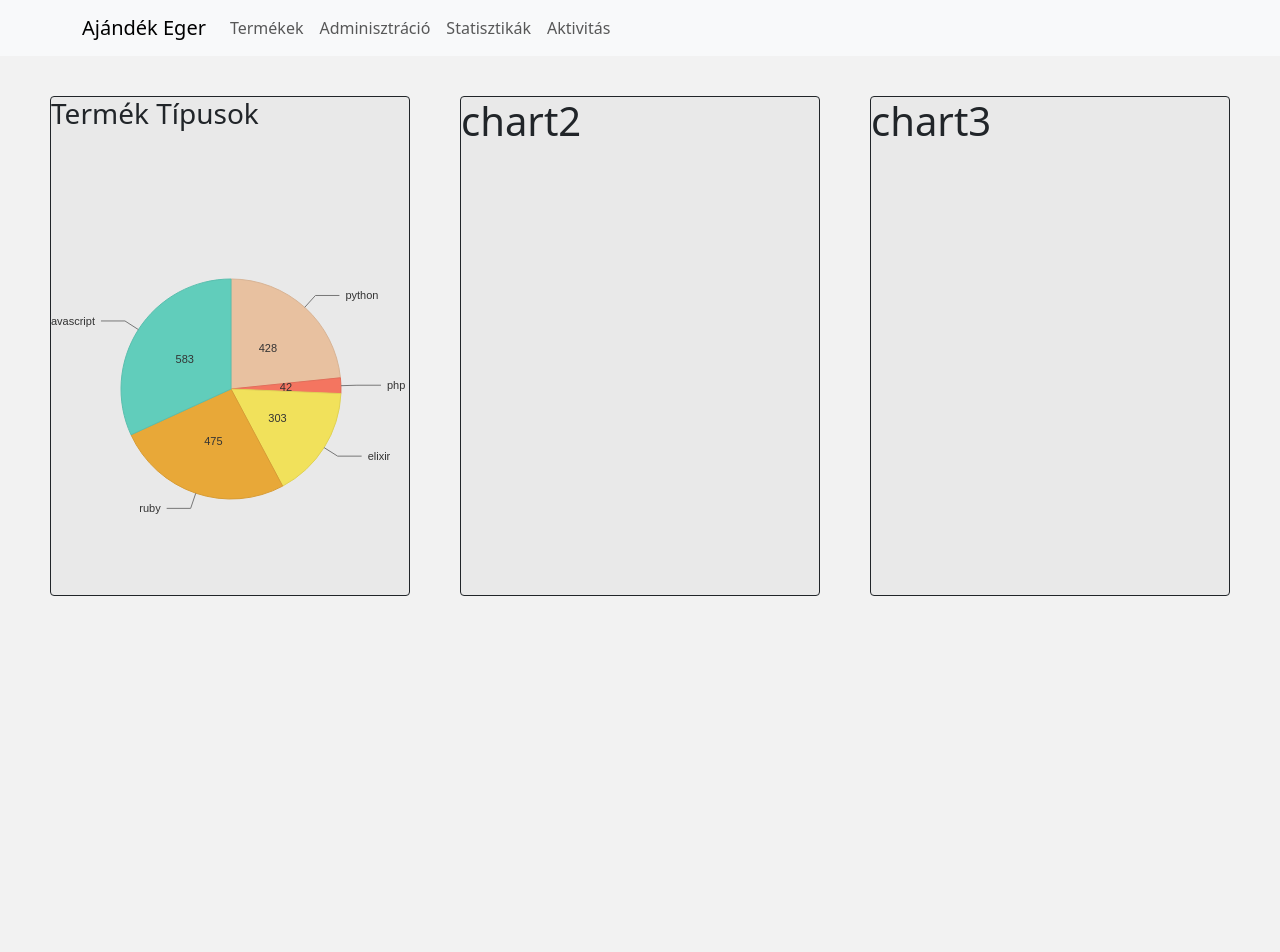
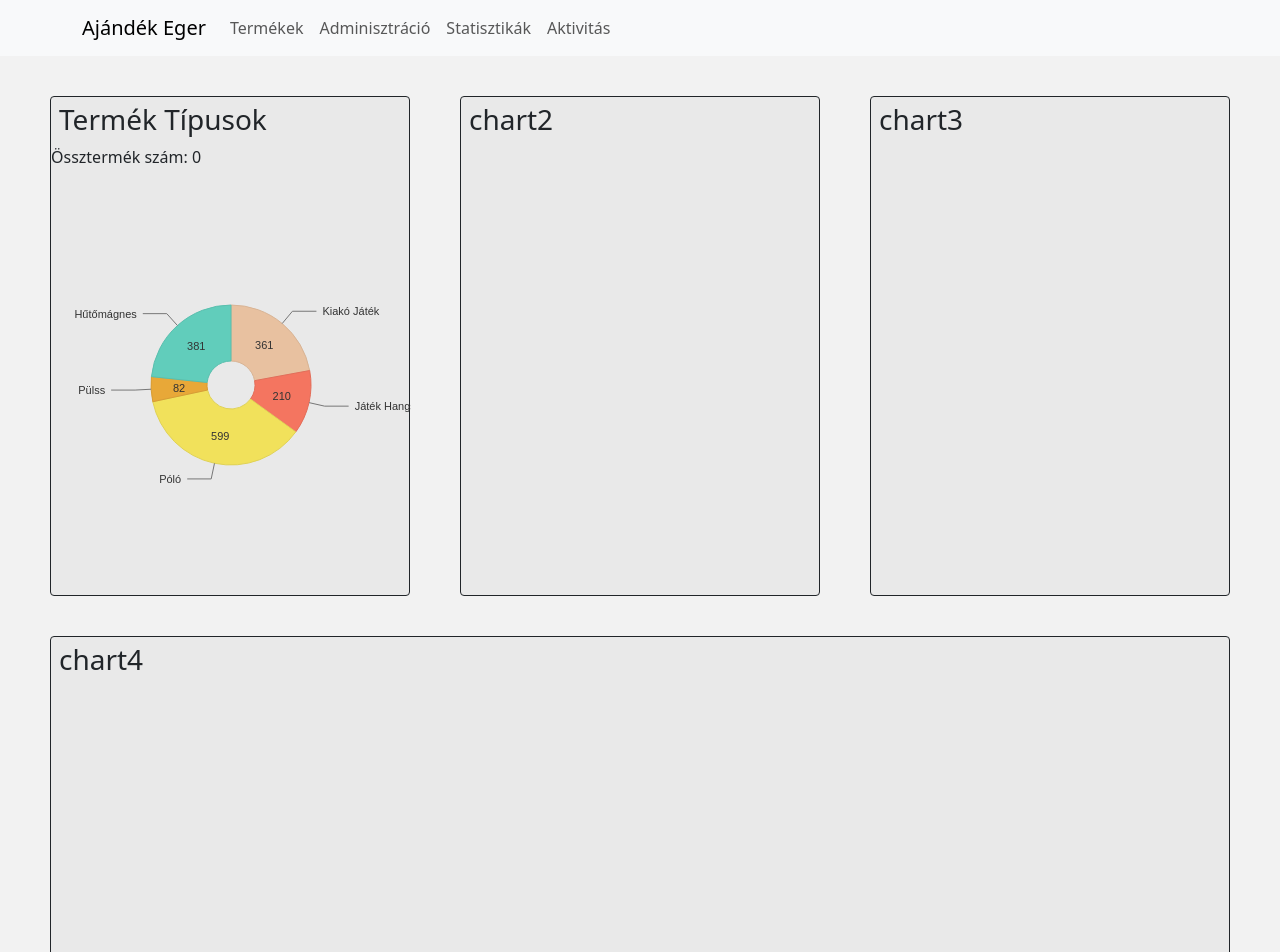
Before and after one commit to ulicsnykristof/ajandek_eger, a React (Vite) app in the folder ajandek_eger/: page /statisztikak in a window 1280 px wide. Shown: the top 952 px of the page. Before the commit the page ends 800 px from the top, so only its background shows below. Built offline with nearby package versions, Linux system fonts and the light colour scheme; no server answers.

Commit message:
visulas changes

```diff
--- a/ajandek_eger/src/components/statisztikak-page/StatisztikakPage.tsx
+++ b/ajandek_eger/src/components/statisztikak-page/StatisztikakPage.tsx
@@ -1,51 +1,81 @@
+import { useEffect, useState } from "react";
 import TermekTypePie from "./charts/TermekTypePie";
+import axios from "axios";
 
 function StatisztikakPage() {
+  const [termekek, setTermekek] = useState<any[]>([]);
+  useEffect(() => {
+    const fetchAllTermek = async () => {
+      try {
+        const res = await axios.get("http://localhost:8080/all");
+        setTermekek(res.data);
+      } catch (err) {
+        console.log(err);
+      }
+    };
+    fetchAllTermek();
+  }, []);
+
   const data = [
     {
-      id: "python",
-      label: "python",
-      value: 428,
-      color: "hsl(99, 70%, 50%)",
+      id: "Kiakó Játék",
+      label: "Kiakó Játék",
+      value: 361,
     },
     {
-      id: "php",
-      label: "php",
-      value: 42,
-      color: "hsl(129, 70%, 50%)",
+      id: "Játék Hangszer",
+      label: "Játék Hangszer",
+      value: 210,
     },
     {
-      id: "elixir",
-      label: "elixir",
-      value: 303,
-      color: "hsl(303, 70%, 50%)",
+      id: "Póló",
+      label: "Póló",
+      value: 599,
     },
     {
-      id: "ruby",
-      label: "ruby",
-      value: 475,
-      color: "hsl(86, 70%, 50%)",
+      id: "Pülss",
+      label: "Plüss",
+      value: 82,
     },
     {
-      id: "javascript",
-      label: "javascript",
-      value: 583,
-      color: "hsl(308, 70%, 50%)",
+      id: "Hűtőmágnes",
+      label: "Hűtőmágnes",
+      value: 381,
     },
   ];
+
+  let chartData: any = [];
+  type temp = { id: any; label: any; value: any };
+  const [temp] = useState<temp>({ id: "", label: "", value: "" });
+
+  termekek.map((t) => {
+    temp.id = t.nev;
+    temp.label = t.nev;
+    temp.value = t.db;
+    console.log(temp);
+    chartData.push(temp);
+  });
+  console.log(chartData);
+  const datal = termekek.length;
 
   return (
     <>
       <div className="stat-main-grid">
         <div className="stat-in-div">
-          <h3>Termék Típusok</h3>
+          <h3 className="stat-in-title">Termék Típusok</h3>
+          <p>Össztermék szám: {datal}</p>
           <TermekTypePie data={data} />
         </div>
         <div className="stat-in-div">
-          <h1>chart2</h1>
+          <h3 className="stat-in-title">chart2</h3>
         </div>
         <div className="stat-in-div">
-          <h1>chart3</h1>
+          <h3 className="stat-in-title">chart3</h3>
+        </div>
+      </div>
+      <div className="stat-bottom-div">
+        <div className="stat-bottom-in-div">
+          <h3 className="stat-in-title">chart4</h3>
         </div>
       </div>
     </>
--- a/ajandek_eger/src/components/statisztikak-page/charts/TermekTypePie.tsx
+++ b/ajandek_eger/src/components/statisztikak-page/charts/TermekTypePie.tsx
@@ -5,8 +5,10 @@ function TermekTypePie(props: any) {
     <>
       <ResponsivePie
         data={props.data}
-        margin={{ top: 30, right: 70, bottom: 30, left: 70 }}
+        margin={{ top: 0, right: 100, bottom: 100, left: 100 }}
         borderWidth={1}
+        startAngle={0}
+        innerRadius={0.3}
         borderColor={{
           from: "color",
           modifiers: [["darker", 0.2]],
--- a/ajandek_eger/src/styles/Statisztikak.css
+++ b/ajandek_eger/src/styles/Statisztikak.css
@@ -16,3 +16,27 @@
   border-radius: 4px;
   height: 500px;
 }
+
+.stat-in-title {
+  margin-top: 6px;
+  margin-left: 8px;
+}
+
+.stat-bottom-div {
+  display: grid;
+  grid-template-columns: 1fr;
+  column-gap: 50px;
+  row-gap: 100px;
+  margin-top: 40px;
+  margin-left: 50px;
+  margin-right: 50px;
+  margin-bottom: 40px;
+}
+
+.stat-bottom-in-div {
+  border-width: 1px;
+  border-style: solid;
+  background-color: rgb(233, 233, 233);
+  border-radius: 4px;
+  height: 500px;
+}
```
